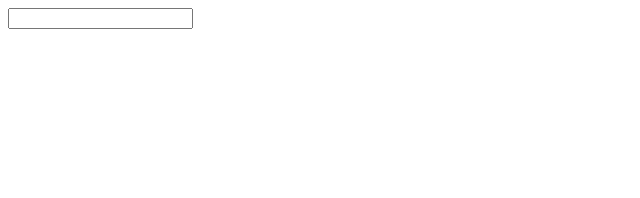
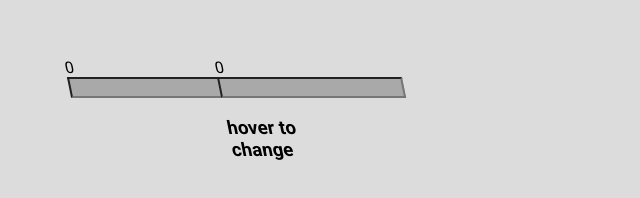
Before and after one commit to Simonhajd/guessing-game, a plain HTML site: page index.html in a window 1280 px wide. Shown: the whole page, without its empty margins (0-640 px from the left). Drawn offline with Linux system fonts and the light colour scheme.

Commit message:
added a new game

```diff
--- a/index.html
+++ b/index.html
@@ -7,8 +7,20 @@
     <title>Guessing Game</title>
 </head>
 <body>
-    <input type = "number" id ="guess">
-    <div id = "feedback"></div>
+
+    <div id = "guessing-game">
+        <div id = "feedback">0</div>
+
+        <input type = "number" id ="guess">
+    </div>
+
+    <div id="space"></div>
+
+    <div id = "squaring-game">
+        <div id = "sqout">0</div>
+        <input type = "number" id ="sqin">
+        <h3>hover to change</h3>
+    </div>
 
     <script src="script.js"></script>
 </body>
--- a/script.js
+++ b/script.js
@@ -7,15 +7,27 @@ NumberBox.addEventListener('change', checkNumber);
 
 function checkNumber() {
     const guess = NumberBox.value;
+  //  let currentTop = Number(NumberBox.style.top.replace('px', ''));
     if (guess < newNumber) {
         FeedbackBox.innerText = 'Too low';
-        NumberBox.style.top = `${newNumber - guess}px`;
+      //  NumberBox.style.top = `${currentTop - newNumber - guess}px`;
     }
     else if (guess > newNumber) {
         FeedbackBox.innerText = 'Too high';
-        NumberBox.style.top = `${guess - newNumber}px`;
+     //   NumberBox.style.top = `${currentTop + guess - newNumber}px`;
     }
     else {
         FeedbackBox.innerText = 'You got it!';
     }
 }
+
+const inputSquare = document.getElementById('sqin');
+const outputSquare = document.getElementById('sqout');
+
+
+inputSquare.addEventListener('mouseenter', Sqcheck);
+
+function Sqcheck() {
+    const sqguess = inputSquare.value;
+    outputSquare.innerText = sqguess**2;
+}
--- a/style.css
+++ b/style.css
@@ -1,4 +1,34 @@
-#guess {
-    position:relative;
-    transition-duration: 1000ms;
+
+
+@import url('https://fonts.googleapis.com/css2?family=Roboto:ital,wght@0,100;0,300;0,400;0,500;0,700;0,900;1,100;1,300;1,400;1,500;1,700;1,900&display=swap');
+
+body {
+    font-family: "Roboto", sans-serif;
+
+    padding-top:  50px;
+    padding-left: 50px;
+    overflow: hidden;
+    background-color: rgb(220, 220, 220);
+    transform: skew(.2rad);
+
 }
+div {
+    float: left;
+
+}
+input {
+    background-color: #a9a9a9;
+}
+#space {
+    width: 50px;
+    height: 50px;
+}
+#guessing-game {
+    width: 100px;
+    height: 50px;
+
+}
+#squaring-game {
+    width: 100px;
+    height: 50px;
+}
```
Also changed, not shown: icon.png (deleted), 1 other file.
